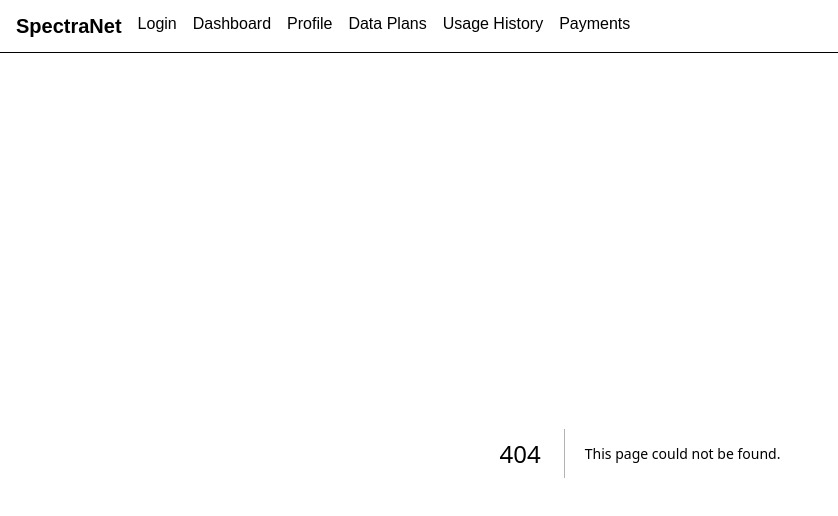
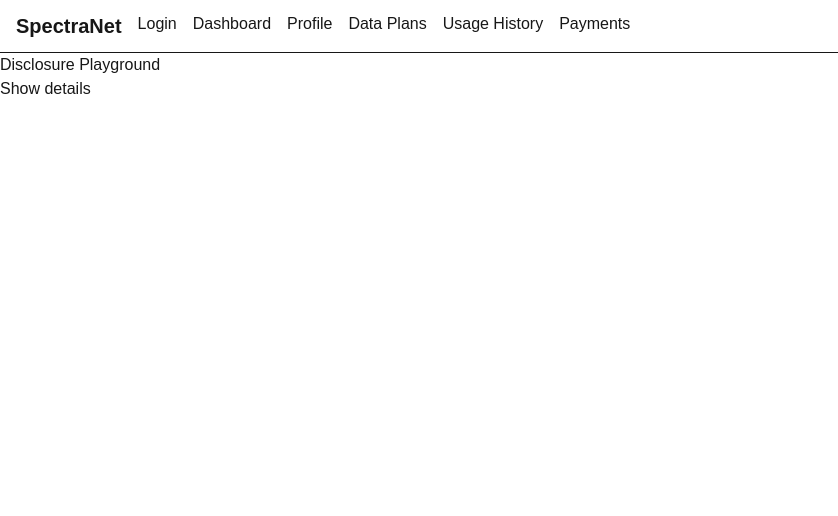
Before and after one commit to jayeolataiwo-dev/flyrank-capstone, a Next.js app in the folder spectranet-app/: page /playground-disclosure in a window 1280 px wide. Before the commit this address had no page. Shown: the top 516 px of the page, without its empty margins (0-838 px from the left). Built offline with nearby package versions, Linux system fonts and the light colour scheme.

Commit message:
feat: build accessible Disclosure component from scratch, verified keyboard operation

```diff
--- /dev/null
+++ b/spectranet-app/app/playground-disclosure/page.tsx
@@ -0,0 +1,10 @@
+import { Disclosure } from "@/playground/disclosure/Disclosure";
+
+export default function DisclosurePlaygroundPage() {
+  return (
+    <main>
+      <h1>Disclosure Playground</h1>
+      <Disclosure />
+    </main>
+  );
+}
--- /dev/null
+++ b/spectranet-app/playground/disclosure/Disclosure.tsx
@@ -0,0 +1,21 @@
+"use client";
+
+import { useState } from "react";
+
+export function Disclosure() {
+  const [isOpen, setIsOpen] = useState(false);
+
+  return (
+    <div>
+        <button onClick={() => setIsOpen(!isOpen)} aria-expanded={isOpen}
+  aria-controls="disclosure-content">
+Show details
+        </button>
+        {isOpen && (
+  <div id="disclosure-content">
+    Here are the details that were hidden.
+  </div>
+)}
+    </div>
+  );
+}
```
